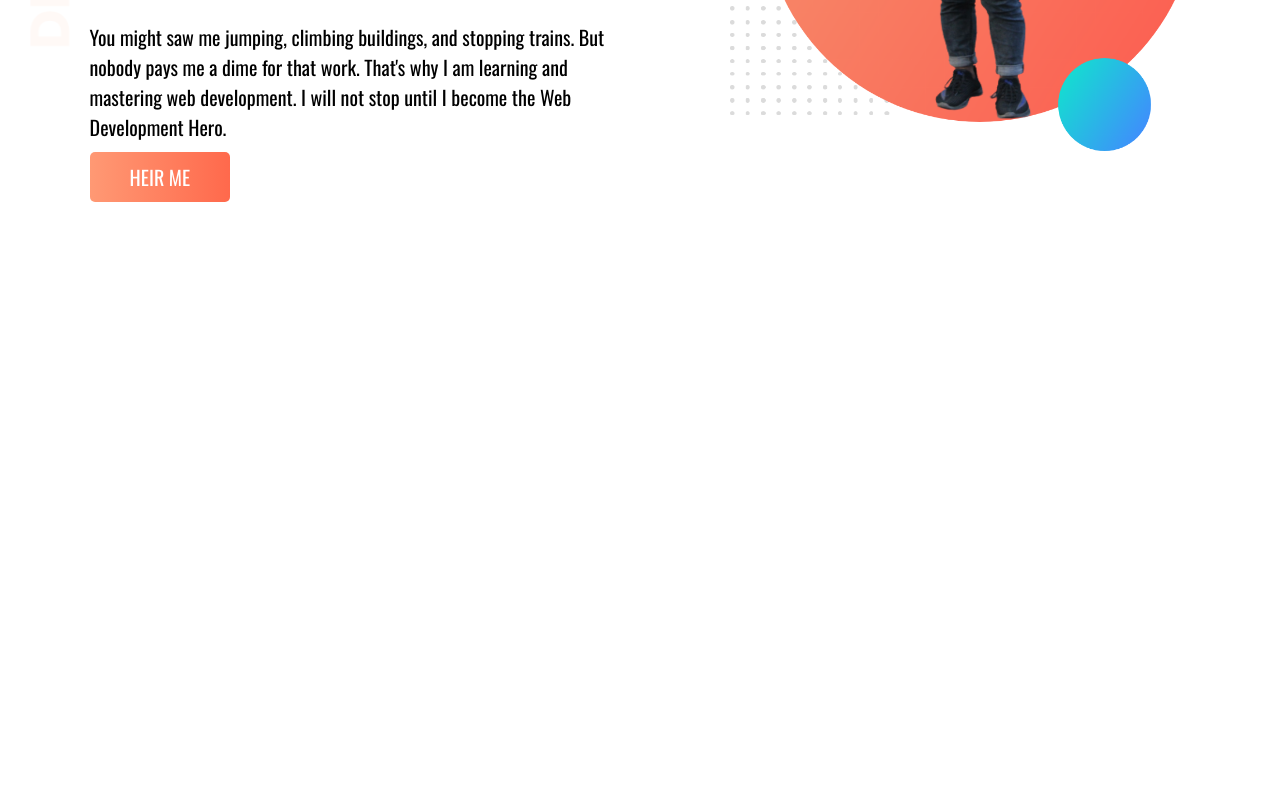
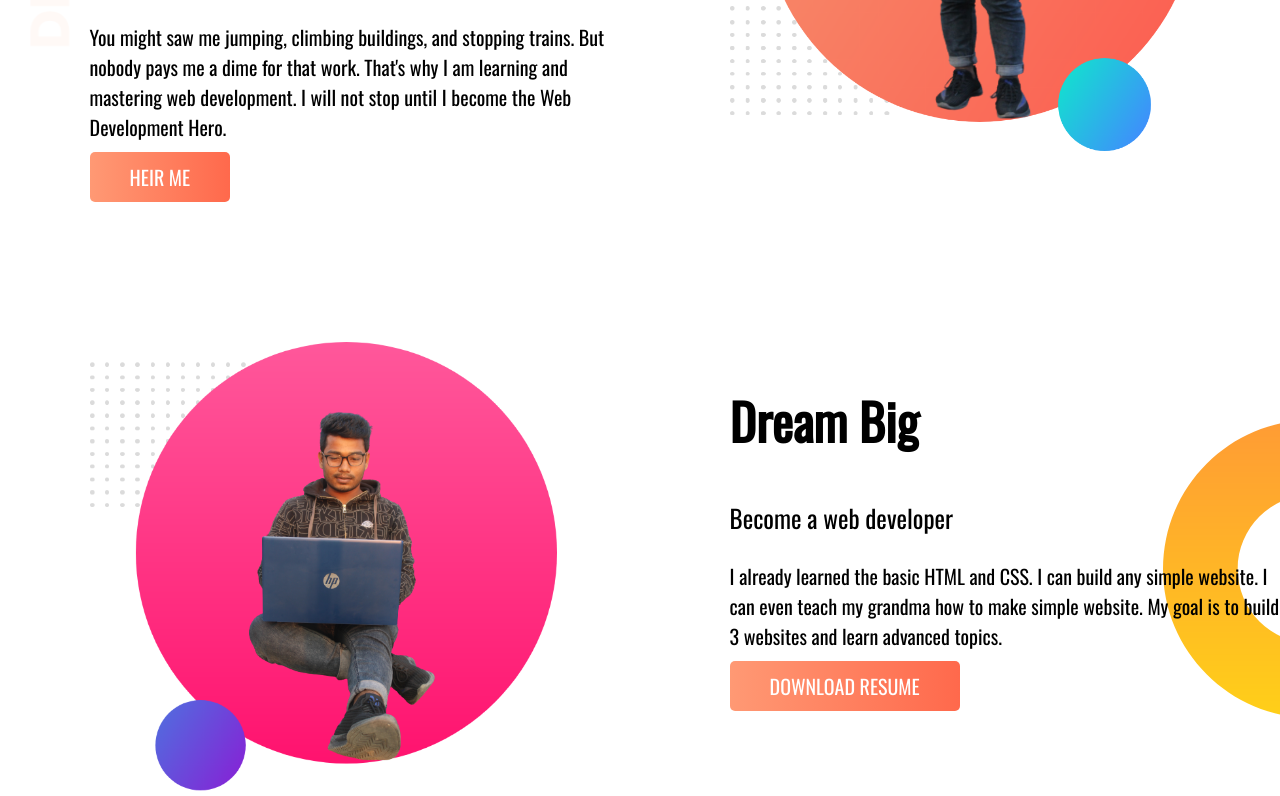
Before and after one commit to rhabir71/my-protfolio, a plain HTML site: page index.html in a window 1280 px wide. Shown: the part 313-1109 px from the top of the page. Before the commit the page ends 800 px from the top, so only its background shows below. Drawn offline with nearby package versions, Linux system fonts and the light colour scheme.

Commit message:
scend section

```diff
--- a/index.html
+++ b/index.html
@@ -23,5 +23,17 @@
             <img src="images/my-bg.png" alt="my-photos">
         </div>
     </section>
+    <section class="dream-section flexabel">
+        <div class="deam-left div-width">
+            <img src="images/my-bg2.png" alt="my-pic">
+        </div>
+        <div class="dream-right div-width">
+            <h1>Dream Big</h1>
+            <h3>Become a web developer</h3>
+            <p>I already learned the basic HTML and CSS. I can build any simple website. I can even teach my grandma how to make simple website. My goal is to build 3 websites and learn advanced topics.
+            </p>
+            <a target="_blank" class="resume-button" href="https://www.google.com">DOWNLOAD RESUME</a>
+        </div>
+    </section>
 </body>
 </html>
--- a/style.css
+++ b/style.css
@@ -5,6 +5,7 @@ body{
 .header-top{
     background-image: url(images/top-banner.png);
     background-repeat: no-repeat;
+    margin-bottom: 150px;
 }
 h1{
     font-size: 50px;
@@ -38,3 +39,16 @@ p{
     color: #fff;
     font-size: 20px;
 }
+.resume-button{
+    text-decoration: none;
+    background-image: linear-gradient(to right, #FF9974,#FF694C);
+    padding: 10px 40px;
+    border-radius: 5px;
+    color: #fff;
+    font-size: 20px;
+}
+.dream-section{
+    background-image: url(images/dream-bg.png);
+    background-repeat: no-repeat;
+    background-position: right;
+}
```
